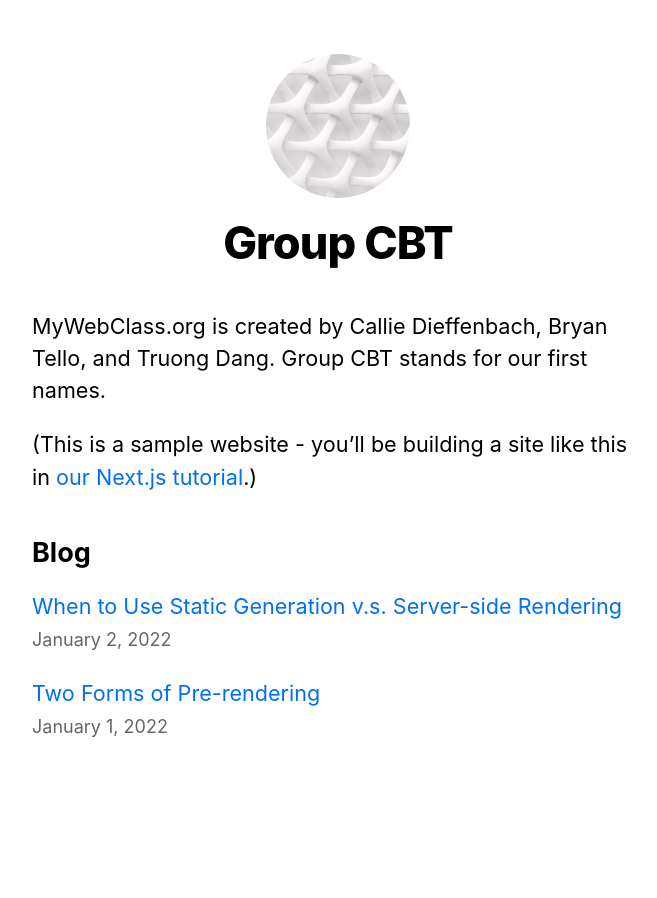
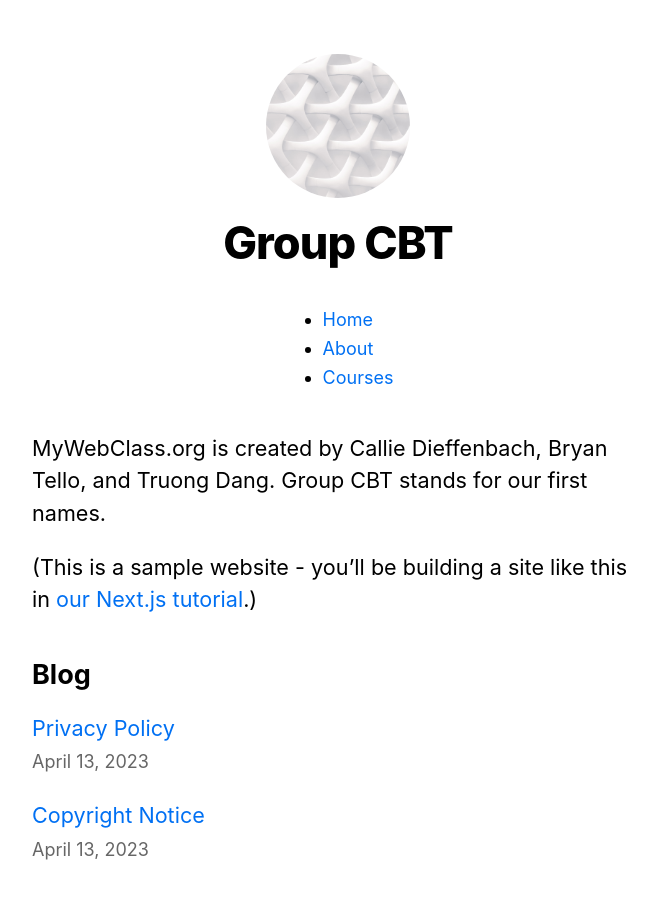
Before and after one commit to NJIT-WIS/project-2-is218-cbt, a Next.js app: page / in a window 1280 px wide. Shown: the top 898 px of the page, without its empty margins (302-959 px from the left). Before the commit the page ends 850 px from the top, so only its background shows below. Built offline with nearby package versions, Linux system fonts and the light colour scheme.

Commit message:
bryan update framework

```diff
--- a/components/layout.js
+++ b/components/layout.js
@@ -19,7 +19,11 @@ export default function Layout({ children, home }) {
             siteTitle
           )}.png?theme=light&md=0&fontSize=75px&images=https%3A%2F%2Fassets.zeit.co%2Fimage%2Fupload%2Ffront%2Fassets%2Fdesign%2Fnextjs-black-logo.svg`}/>
         <meta name="og:title" content={siteTitle} />
-        <meta name="twitter:card" content="summary_large_image" />
+        <meta name="keywords" content="CBT, Sales, Funnel, MyWebClass" />
+        <meta name="twitter:title" content={siteTitle} />
+        <meta name="twitter:description" content="This is an awesome website!" />
+        <meta name="twitter:image" content="https://www.google.com/url?sa=i&url=https%3A%2F%2Fhelp.twitter.com%2Fen%2Fusing-twitter%2Ftwitter-live&psig=AOvVaw2ZJA3yRZaGz7FXBojPYBpL&ust=1681502175314000&source=images&cd=vfe&ved=0CA0QjRxqFwoTCJCU9fPRp_4CFQAAAAAdAAAAABAJ"/>
+        <meta name="twitter:card" content="summary_large_image"/>
       </Head>
       <Script
         src="https://connect.facebook.net/en_US/sdk.js"
@@ -60,6 +64,13 @@ export default function Layout({ children, home }) {
             </h2>
           </>
         )}
+        <nav>
+          <ul>
+            <li><a href="/">Home</a></li>
+            <li><a href="/about">About</a></li>
+            <li><a href="/courses">Courses</a></li>
+          </ul>
+        </nav>
       </header>
       <main>{children}</main>
       {!home && (
--- a/package.json
+++ b/package.json
@@ -25,7 +25,7 @@
     "remark-html": "^15.0.1"
   },
   "devDependencies": {
-    "@playwright/test": "^1.32.1",
+    "@playwright/test": "^1.32.3",
     "lighthouse": "^10.1.0",
     "node-fetch": "^3.3.1",
     "playwright": "^1.32.1",
--- /dev/null
+++ b/posts/copyright.md
@@ -0,0 +1,24 @@
+---
+title: 'Copyright Notice'
+date: '2023-04-13'
+---
+
+## Copyright © 2023 CBT
+
+All rights reserved.
+
+The materials on this website, including but not limited to text, graphics, images, logos, and videos, are the property of CBT and are protected by United States and international copyright laws.
+
+Unauthorized use of any materials on this website may violate copyright laws, trademark laws, and other laws and regulations.
+
+Any use of the materials on this website without the express written consent of CBT is strictly prohibited.
+
+Permission to use materials on this website may be granted on a case-by-case basis.
+
+To request permission, please contact us using the contact information provided on this website.
+
+CBT takes the protection of its intellectual property very seriously and will take appropriate legal action against any unauthorized use of its materials.
+
+If you believe that any materials on this website infringe upon your copyright, please contact us immediately using the contact information provided on this website.
+
+Thank you for your cooperation in protecting the intellectual property of CBT.
--- a/posts/pre-rendering.md
+++ /dev/null
@@ -1,11 +0,0 @@
----
-title: 'Two Forms of Pre-rendering'
-date: '2022-01-01'
----
-
-Next.js has two forms of pre-rendering: **Static Generation** and **Server-side Rendering**. The difference is in **when** it generates the HTML for a page.
-
-- **Static Generation** is the pre-rendering method that generates the HTML at **build time**. The pre-rendered HTML is then _reused_ on each request.
-- **Server-side Rendering** is the pre-rendering method that generates the HTML on **each request**.
-
-Importantly, Next.js lets you **choose** which pre-rendering form to use for each page. You can create a "hybrid" Next.js app by using Static Generation for most pages and using Server-side Rendering for others.
--- /dev/null
+++ b/posts/privacy.md
@@ -0,0 +1,46 @@
+---
+title: 'Privacy Policy'
+date: '2023-04-13'
+---
+
+At **CBT**, we are committed to protecting the privacy of our users and ensuring compliance with the **General Data Protection Regulation (GDPR)**. This privacy policy outlines the personal data we collect, process, and store, as well as the measures we take to safeguard your information.
+
+## Categories of Personal Data Collected and Processed
+
+We collect and process the following categories of personal data:
+
+- Contact information: name, email address, phone number
+
+- Account information: username, password (encrypted), account preferences Technical information: IP address, device type, browser type, operating system, browsing history, location data
+
+- Payment information: credit card details, billing address (processed by a third-party payment processor)
+
+- Survey and feedback data: responses to surveys, testimonials, and suggestions
+
+## Purpose and Legal Basis for Each Processing Activity
+
+- Contact information: To communicate with you about your inquiries, orders, and our services. The legal basis for processing is contractual necessity and legitimate interest.
+
+- Account information: To create and maintain your account on our website, enabling you to access our services. The legal basis for processing is contractual necessity.
+
+- Technical information: To improve our website's performance, security, and user experience. The legal basis for processing is legitimate interest.
+
+- Payment information: To process your payments for our services. The legal basis for processing is contractual necessity.
+
+- Survey and feedback data: To understand your needs and improve our services. The legal basis for processing is legitimate interest.
+
+<hr>
+
+### Data Protection Officer (DPO) Contact Information
+
+If we are required to appoint a Data Protection Officer under GDPR, their contact information will be provided here. If not required, you can still direct your data protection inquiries and concerns to our designated contact:
+
+*Bryan Dang Dieffenbach*
+
+*CBT@njit.edu*
+
+*420-698-6969*
+
+154 Summit Street, Newark, NJ 07102 <br>
+
+Please note that this privacy policy is subject to change. We encourage you to review it periodically to stay informed about our data protection practices. If we make any material changes to this policy, we will notify you through our website or by email, as appropriate.
--- a/posts/ssg-ssr.md
+++ /dev/null
@@ -1,19 +0,0 @@
----
-title: 'When to Use Static Generation v.s. Server-side Rendering'
-date: '2022-01-02'
----
-
-We recommend using **Static Generation** (with and without data) whenever possible because your page can be built once and served by CDN, which makes it much faster than having a server render the page on every request.
-
-You can use Static Generation for many types of pages, including:
-
-- Marketing pages
-- Blog posts
-- E-commerce product listings
-- Help and documentation
-
-You should ask yourself: "Can I pre-render this page **ahead** of a user's request?" If the answer is yes, then you should choose Static Generation.
-
-On the other hand, Static Generation is **not** a good idea if you cannot pre-render a page ahead of a user's request. Maybe your page shows frequently updated data, and the page content changes on every request.
-
-In that case, you can use **Server-Side Rendering**. It will be slower, but the pre-rendered page will always be up-to-date. Or you can skip pre-rendering and use client-side JavaScript to populate data.
```
Also changed, not shown: src/copywrite.html (+1 -1 lines), 1 other file (tests, documents, lock files or other folders).
